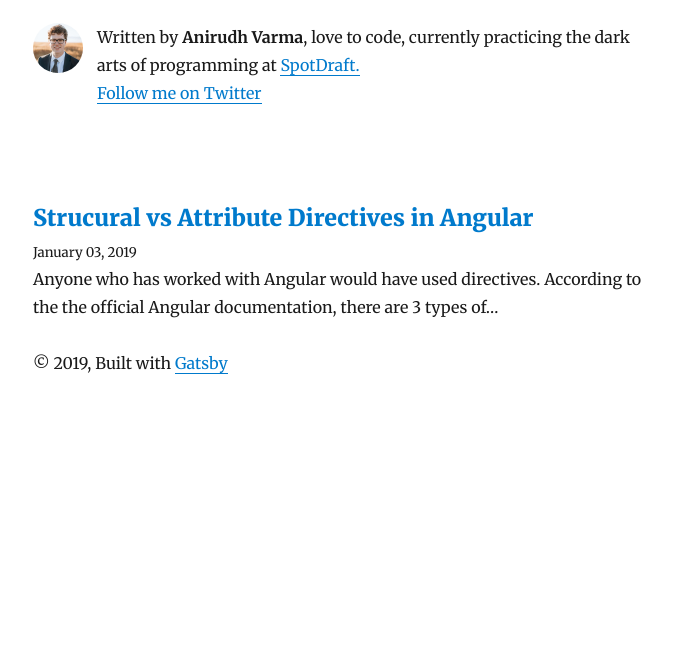
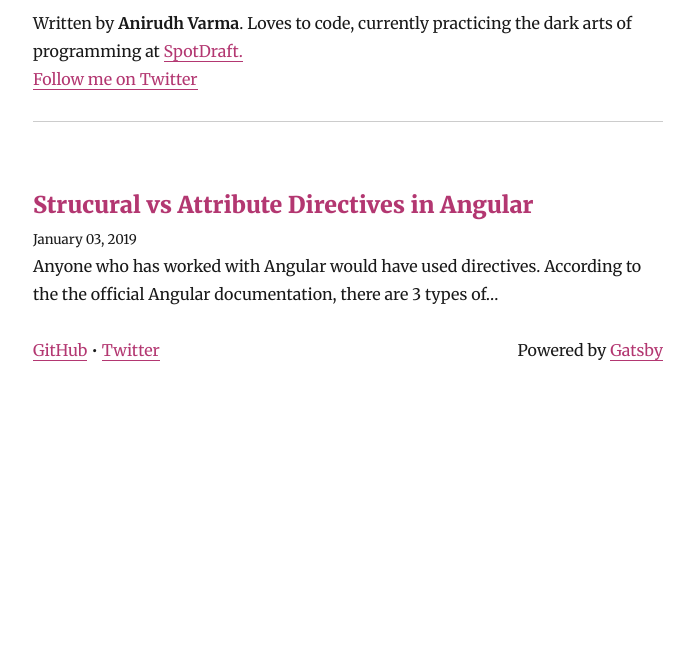
Before and after one commit to anirudhvarma12/undefined-blog, a Gatsby site: page / in a window 1280 px wide. Shown: the part 131-800 px from the top of the page, without its empty margins (292-986 px from the left). Built offline with nearby package versions, Linux system fonts and the light colour scheme; Gatsby itself is replaced by a stand-in of ours; some packages are replaced by stand-ins of ours.

Commit message:
Custom colors and footer

```diff
--- a/gatsby-config.js
+++ b/gatsby-config.js
@@ -5,7 +5,7 @@ module.exports = {
     description: `Personal blog by Anirudh Varma, mostly about code and to bring together my random thoughts.`,
     siteUrl: `https://gatsby-starter-blog-demo.netlify.com/`,
     social: {
-      twitter: `aniketvarma12`,
+      twitter: `aniketvarma12`
     },
   },
   plugins: [
--- a/src/components/Bio.js
+++ b/src/components/Bio.js
@@ -1,8 +1,7 @@
-import React from 'react'
-import { StaticQuery, graphql } from 'gatsby'
-import Image from 'gatsby-image'
+import { graphql, StaticQuery } from 'gatsby';
+import React from 'react';
+import { rhythm } from '../utils/typography';
 
-import { rhythm } from '../utils/typography'
 
 function Bio() {
   return (
@@ -13,26 +12,19 @@ function Bio() {
         return (
           <div
             style={{
-              display: `flex`,
+
               marginBottom: rhythm(2.5),
             }}
           >
-            <Image
-              fixed={data.avatar.childImageSharp.fixed}
-              alt={author}
-              style={{
-                marginRight: rhythm(1 / 2),
-                marginBottom: 0,
-                minWidth: 50,
-                borderRadius: `100%`,
-              }}
-            />
             <p>
-              Written by <strong>{author}</strong>, love to code, currently practicing the dark arts of programming at <a href="https://twitter.com/SpotdraftHQ">SpotDraft.</a> <br/>
+              Written by <strong>{author}</strong>. Loves to code, currently practicing the dark arts of programming at <a href="https://twitter.com/SpotdraftHQ">SpotDraft.</a> <br/>
               <a href={`https://twitter.com/${social.twitter}`}>
                 Follow me on Twitter
               </a>
             </p>
+            <hr style={{
+              marginBottom: rhythm(1),
+            }}/>
           </div>
         )
       }}
--- a/src/components/Layout.js
+++ b/src/components/Layout.js
@@ -2,6 +2,8 @@ import React from 'react'
 import { Link } from 'gatsby'
 
 import { rhythm, scale } from '../utils/typography'
+require("prismjs/themes/prism-tomorrow.css");
+
 
 class Layout extends React.Component {
   render() {
@@ -13,7 +15,7 @@ class Layout extends React.Component {
       header = (
         <h1
           style={{
-            ...scale(1.5),
+            ...scale(1.25),
             marginBottom: rhythm(1.5),
             marginTop: 0,
           }}
@@ -63,14 +65,20 @@ class Layout extends React.Component {
       >
         {header}
         {children}
-        <footer>
-          © {new Date().getFullYear()}, Built with
-          {` `}
-          <a href="https://www.gatsbyjs.org">Gatsby</a>
+        <footer style={{
+          display: "flex",
+          justifyContent: "space-between"
+        }}>
+          <div>
+            <a href="https://github.com/anirudhvarma12">GitHub</a> &bull; {' '}
+            <a href="https://twitter.com/aniketvarma12">Twitter</a>
+          </div>
+          <div>Powered by <a href="https://www.gatsbyjs.org/">Gatsby</a></div>
         </footer>
       </div>
     )
   }
 }
 
+
 export default Layout
--- a/src/pages/index.js
+++ b/src/pages/index.js
@@ -16,7 +16,7 @@ class BlogIndex extends React.Component {
       <Layout location={this.props.location} title={siteTitle}>
         <SEO
           title="All posts"
-          keywords={[`blog`, `gatsby`, `javascript`, `react`]}
+          keywords={[`blog`, `typescript`, `react`, `javascript`, `angular`]}
         />
         <Bio />
         {posts.map(({ node }) => {
--- a/src/utils/typography.js
+++ b/src/utils/typography.js
@@ -6,6 +6,9 @@ Wordpress2016.overrideThemeStyles = () => {
     'a.gatsby-resp-image-link': {
       boxShadow: `none`,
     },
+    'a, h1':{
+      color: "#B33771"
+    }
   }
 }
 
```
Also changed, not shown: content/blog/angular-structural-vs-attribute-directives/index.md (+4 -4 lines), content/assets/profile-pic.jpg (deleted).
